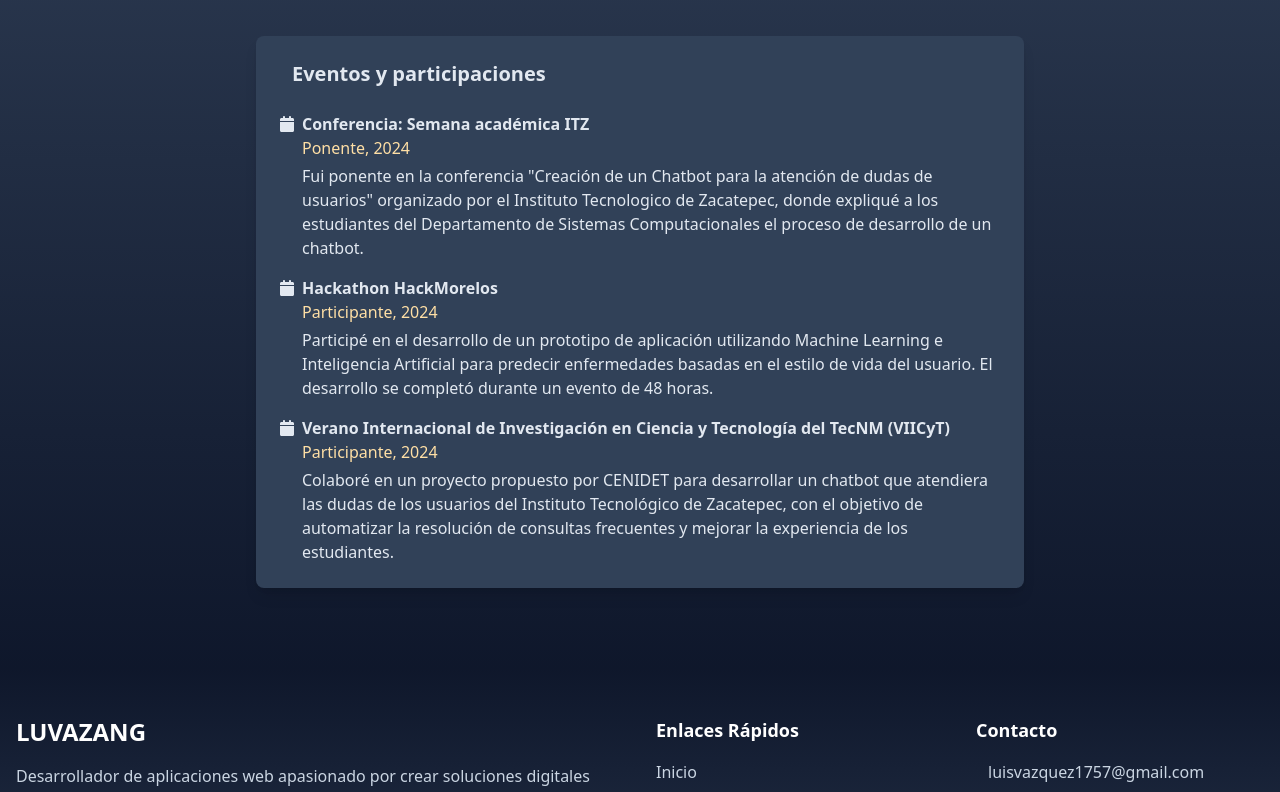
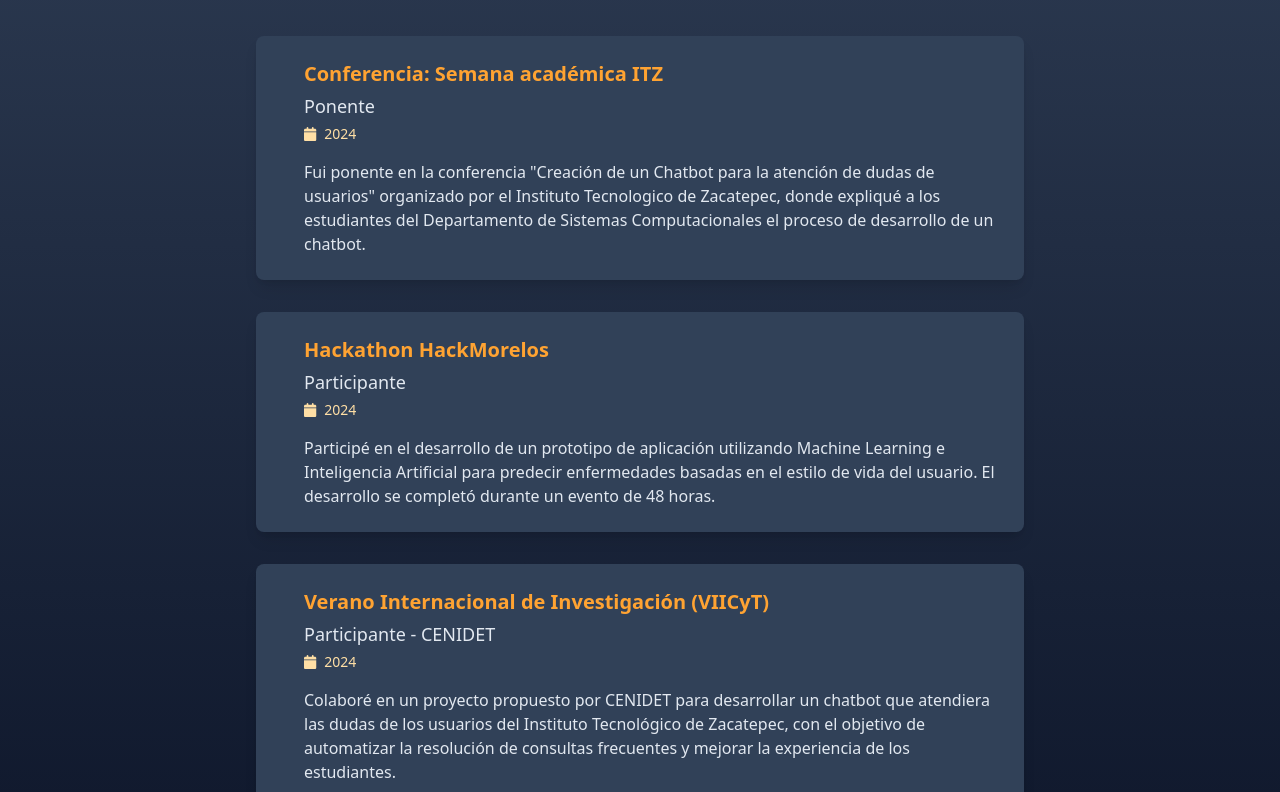
Before and after one commit to LuvazAng/portafolio-vue, a Vue app: page / in a window 1280 px wide. Shown: the part 3780-4572 px from the top of the page. Built offline with nearby package versions, Linux system fonts and the light colour scheme.

Commit message:
FIX: Una Card por varias en extras

```diff
--- a/src/App.vue
+++ b/src/App.vue
@@ -581,56 +581,86 @@
           class="absolute bottom-0 left-1/2 transform -translate-x-1/2 -mb-4 w-20 h-0.5 bg-primary-400"
         ></span>
           </h2>
-          <div class="max-w-3xl mx-auto">
-            <div class="bg-slate-700 rounded-lg shadow-lg p-6 w-full">
-              <h3 class="text-xl font-bold mb-6 flex items-center">
-                <i class="fa-solid fa-microphone-alt text-primary-400 mr-3 text-3xl"></i>
-                Eventos y participaciones
+          <div class="max-w-3xl mx-auto space-y-8">
+        <div class="bg-slate-700 rounded-lg shadow-lg p-6 flex flex-col sm:flex-row">
+          <div class="mb-4 sm:mb-0 sm:mr-6 flex justify-center">
+            <font-awesome-icon
+          :icon="['fas', 'microphone-alt']"
+          class="w-12 h-12 text-primary-400"
+          aria-hidden="true"
+            />
+          </div>
+          <div>
+            <h3 class="text-xl font-bold text-primary-400 mb-1 text-center sm:text-left">
+          Conferencia: Semana académica ITZ
             </h3>
-              <ul class="space-y-4">
-                <li class="flex items-start">
-                  <font-awesome-icon class="mr-2 mt-1" icon="fas fa-calendar" />
-                  <div>
-                    <h4 class="font-semibold text-md">Conferencia: Semana académica ITZ</h4>
-                    <p class="text-md text-primary-200">Ponente, 2024</p>
-                    <p class="text-md mt-1">
+            <h4 class="text-lg mb-1 text-center sm:text-left">Ponente</h4>
+            <p
+          class="text-sm text-primary-200 mb-4 flex items-center justify-center sm:justify-start"
+            >
+          <font-awesome-icon class="mr-2" icon="fas fa-calendar" /> 2024
+            </p>
+            <p class="text-center sm:text-left">
           Fui ponente en la conferencia "Creación de un Chatbot para la atención de
           dudas de usuarios" organizado por el Instituto Tecnologico de Zacatepec, donde
           expliqué a los estudiantes del Departamento de Sistemas Computacionales el
           proceso de desarrollo de un chatbot.
             </p>
           </div>
-                </li>
-                <li class="flex items-start">
-                  <font-awesome-icon class="mr-2 mt-1" icon="fas fa-calendar" />
+        </div>
+
+        <div class="bg-slate-700 rounded-lg shadow-lg p-6 flex flex-col sm:flex-row">
+          <div class="mb-4 sm:mb-0 sm:mr-6 flex justify-center">
+            <font-awesome-icon
+          :icon="['fas', 'laptop-code']"
+          class="w-12 h-12 text-primary-400"
+          aria-hidden="true"
+            />
+          </div>
           <div>
-                    <h4 class="font-semibold text-md">Hackathon HackMorelos</h4>
-                    <p class="text-md text-primary-200">Participante, 2024</p>
-                    <p class="text-md mt-1">
+            <h3 class="text-xl font-bold text-primary-400 mb-1 text-center sm:text-left">
+          Hackathon HackMorelos
+            </h3>
+            <h4 class="text-lg mb-1 text-center sm:text-left">Participante</h4>
+            <p
+          class="text-sm text-primary-200 mb-4 flex items-center justify-center sm:justify-start"
+            >
+          <font-awesome-icon class="mr-2" icon="fas fa-calendar" /> 2024
+            </p>
+            <p class="text-center sm:text-left">
           Participé en el desarrollo de un prototipo de aplicación utilizando Machine
           Learning e Inteligencia Artificial para predecir enfermedades basadas en el
           estilo de vida del usuario. El desarrollo se completó durante un evento de 48
           horas.
             </p>
           </div>
-                </li>
-                <li class="flex items-start">
-                  <font-awesome-icon class="mr-2 mt-1" icon="fas fa-calendar" />
+        </div>
+
+        <div class="bg-slate-700 rounded-lg shadow-lg p-6 flex flex-col sm:flex-row">
+          <div class="mb-4 sm:mb-0 sm:mr-6 flex justify-center">
+            <font-awesome-icon
+          :icon="['fas', 'flask']"
+          class="w-12 h-12 text-primary-400"
+          aria-hidden="true"
+            />
+          </div>
           <div>
-                    <h4 class="font-semibold text-md">
-                      Verano Internacional de Investigación en Ciencia y Tecnología del TecNM
-                      (VIICyT)
-                    </h4>
-                    <p class="text-md text-primary-200">Participante, 2024</p>
-                    <p class="text-md mt-1">
+            <h3 class="text-xl font-bold text-primary-400 mb-1 text-center sm:text-left">
+          Verano Internacional de Investigación (VIICyT)
+            </h3>
+            <h4 class="text-lg mb-1 text-center sm:text-left">Participante - CENIDET</h4>
+            <p
+          class="text-sm text-primary-200 mb-4 flex items-center justify-center sm:justify-start"
+            >
+          <font-awesome-icon class="mr-2" icon="fas fa-calendar" /> 2024
+            </p>
+            <p class="text-center sm:text-left">
           Colaboré en un proyecto propuesto por CENIDET para desarrollar un chatbot que
           atendiera las dudas de los usuarios del Instituto Tecnológico de Zacatepec,
           con el objetivo de automatizar la resolución de consultas frecuentes y mejorar
           la experiencia de los estudiantes.
             </p>
           </div>
-                </li>
-              </ul>
         </div>
           </div>
         </div>
```
Lines whose indentation alone changed are shown as unchanged.
